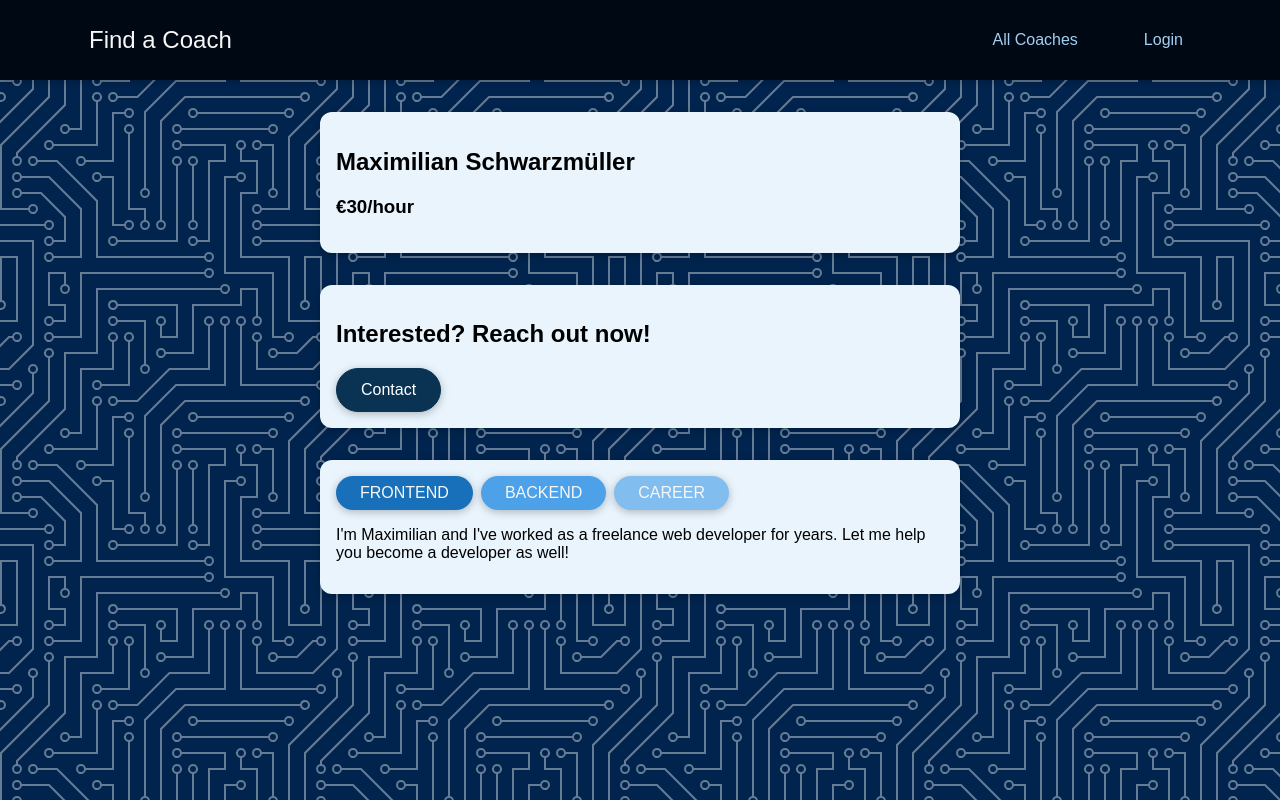
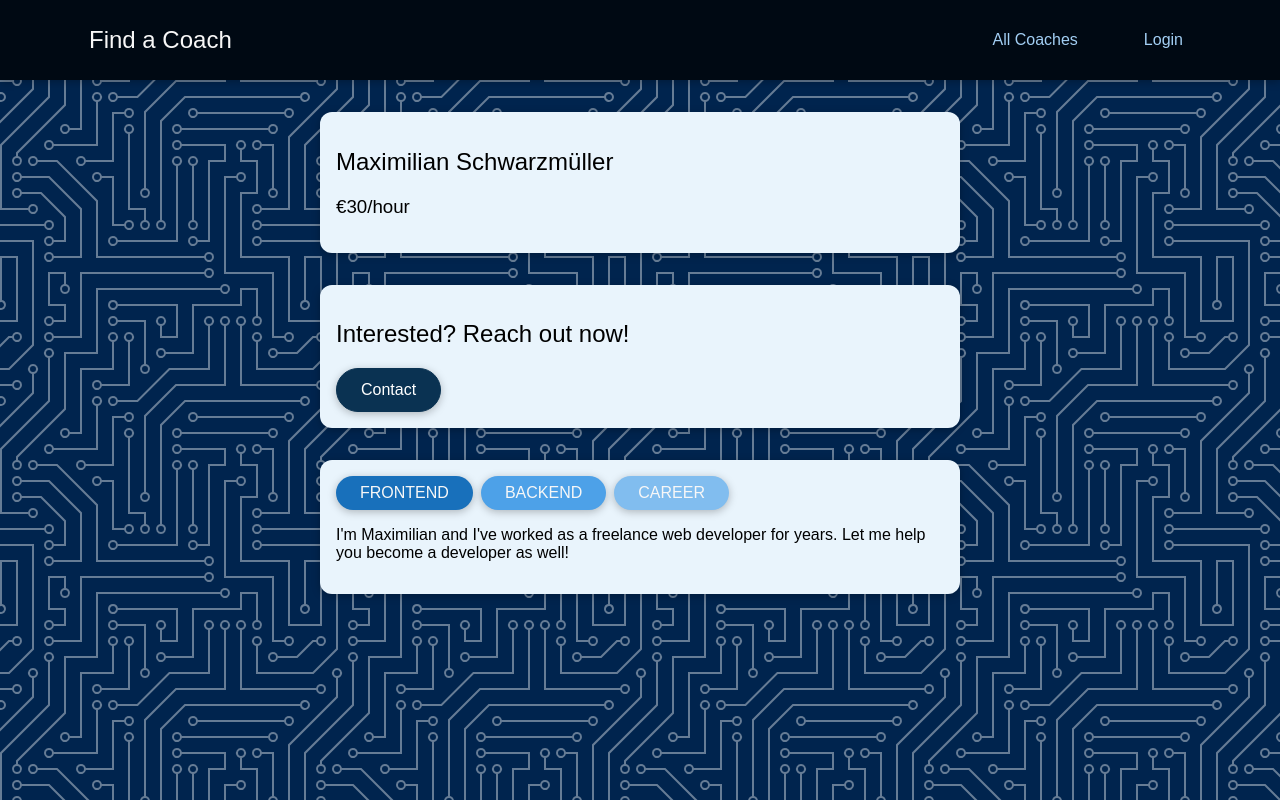
Before and after one commit to Peter-Easterbrook/vue-dev-coach-app, a Vue app: page /coaches/c1 in a window 1280 px wide. Built offline with nearby package versions, Linux system fonts and the light colour scheme.

Commit message:
UI Upgrade 2021

```diff
--- a/src/App.vue
+++ b/src/App.vue
@@ -41,6 +41,8 @@ html {
   font-family: 'Raleway', sans-serif;
 }
 body {
+  font-family: 'Raleway', sans-serif;
+  font-weight: 300;
   margin: 0;
   min-height: 100vh;
   background-color: #00244e;
--- a/src/components/UI/BaseDialog.vue
+++ b/src/components/UI/BaseDialog.vue
@@ -85,6 +85,7 @@ header {
 
 header h2 {
   margin: 0;
+  font-weight: 300;
 }
 
 section {
--- a/src/components/coaches/CoachItem.vue
+++ b/src/components/coaches/CoachItem.vue
@@ -1,7 +1,7 @@
 <template>
   <li>
     <h3>{{ fullName }}</h3>
-    <h4>${{ rate }}/hour</h4>
+    <h4>€{{ rate }}/hour</h4>
     <div>
       <base-badge v-for="area in areas" :key="area" :type="area" :title="area">
       </base-badge>
@@ -43,7 +43,6 @@ li {
 
 h3 {
   font-size: 1.5rem;
-  font-weight: 300;
 }
 
 h3,
--- a/src/pages/coaches/CoachDetail.vue
+++ b/src/pages/coaches/CoachDetail.vue
@@ -61,3 +61,9 @@ export default {
   }
 };
 </script>
+<style scoped>
+h2,
+h3 {
+  font-weight: 300;
+}
+</style>
--- a/src/pages/coaches/CoachesList.vue
+++ b/src/pages/coaches/CoachesList.vue
@@ -128,4 +128,8 @@ ul {
   display: flex;
   justify-content: space-between;
 }
+
+h3 {
+  font-weight: 300;
+}
 </style>
--- a/src/pages/requests/RequestsReceived.vue
+++ b/src/pages/requests/RequestsReceived.vue
@@ -82,5 +82,6 @@ ul {
 
 h3 {
   text-align: center;
+  font-weight: 300;
 }
 </style>
```
